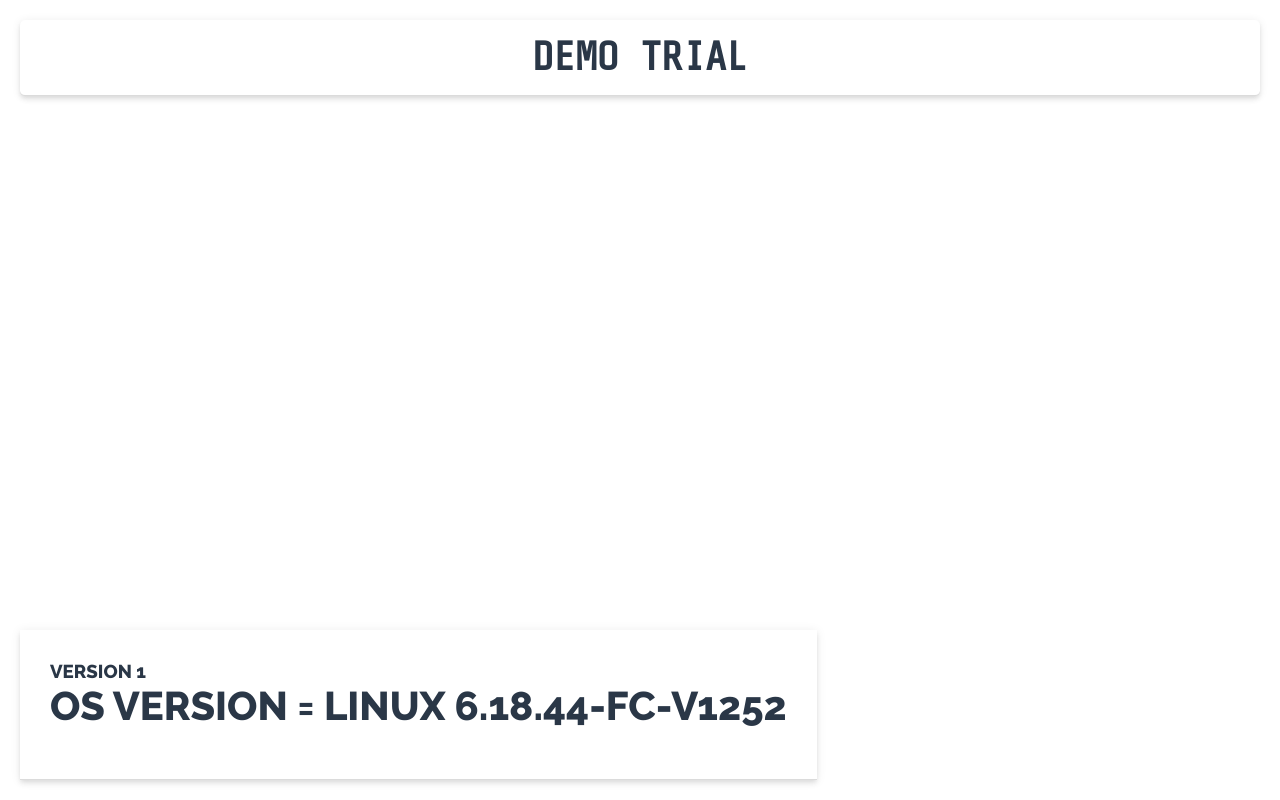
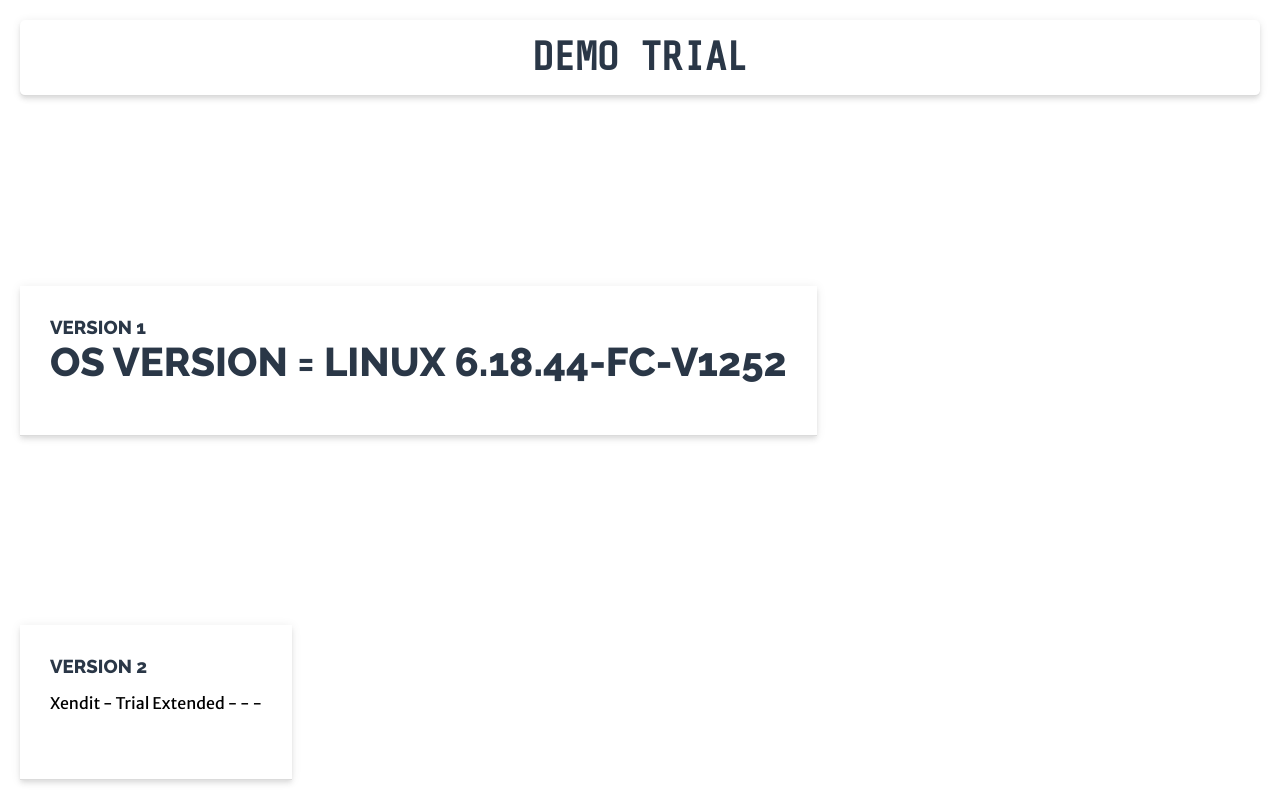
Before and after one commit to dedyks/trial-demo-dev, a Node server app: page / in a window 1280 px wide. Run offline with Node 20, Linux system fonts and the light colour scheme; some libraries are stand-ins or nearby versions.

Commit message:
version 2.0.4

```diff
--- a/Deployment.yaml
+++ b/Deployment.yaml
@@ -14,7 +14,7 @@ spec:
     spec:
       containers:
         - name: app
-          image: gcr.io/trial-demo-dev/trial-demo-dev:v1.0.4
+          image: gcr.io/trial-demo-dev/trial-demo-dev:v2.0.4
           ports:
             - containerPort: 3000
           imagePullPolicy: Always
--- a/views/index.pug
+++ b/views/index.pug
@@ -7,10 +7,10 @@ block layout-content
       div.Title
         h3 Version 1
         h1 OS version = #{OSPlatform} #{OSRelease}
-    //- div.Message
-    //-   div.Title
-    //-     h3 Version 2
-    //-     p Xendit - Trial Extended - #{candidate_name} - #{trial_start_date} - #{current_date}
+    div.Message
+      div.Title
+        h3 Version 2
+        p Xendit - Trial Extended - #{candidate_name} - #{trial_start_date} - #{current_date}
     //- div.Message
     //-   div.Title
     //-     h3 Version 3
```
Also changed, not shown: .circleci/config.yml.
